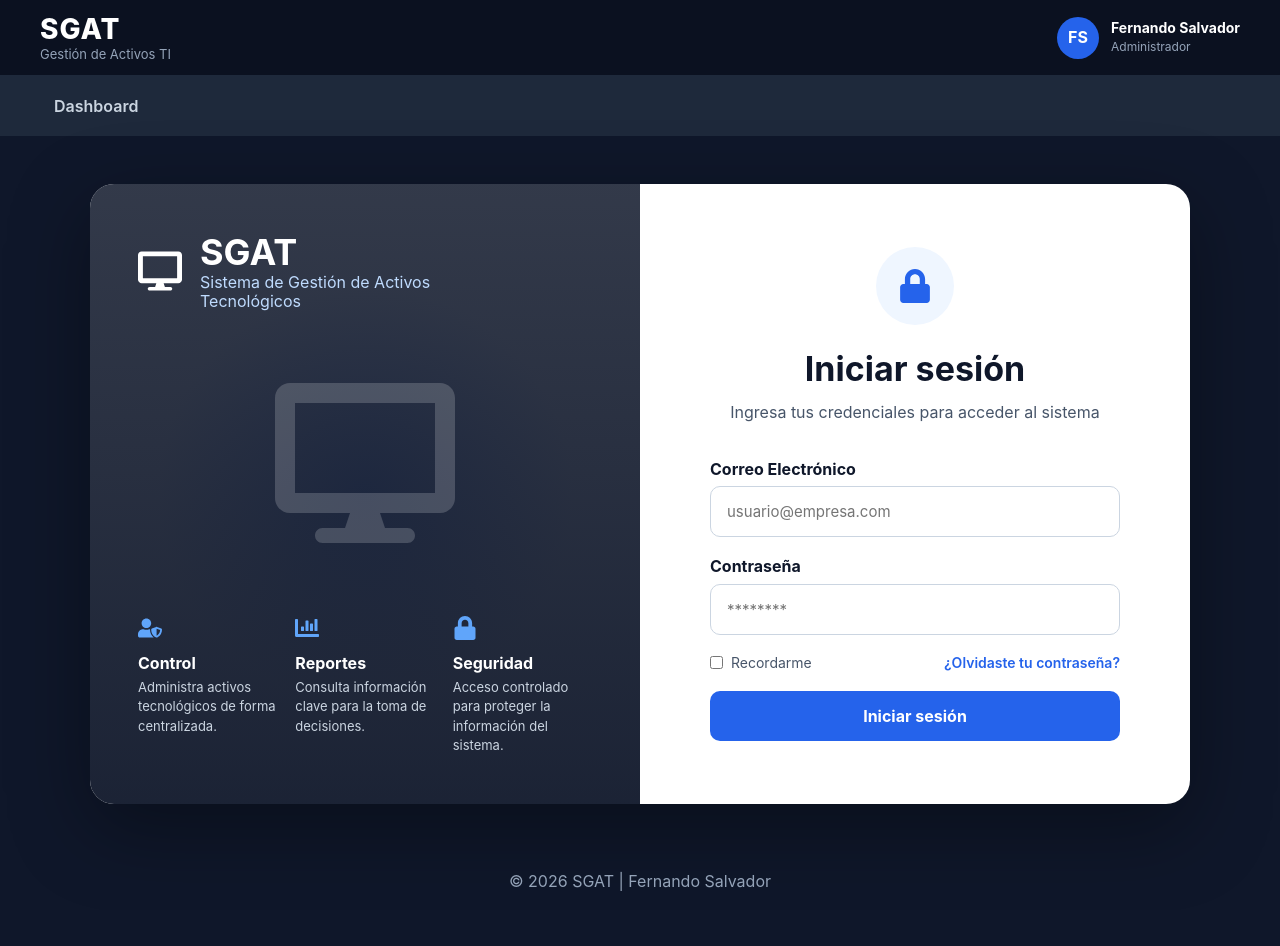
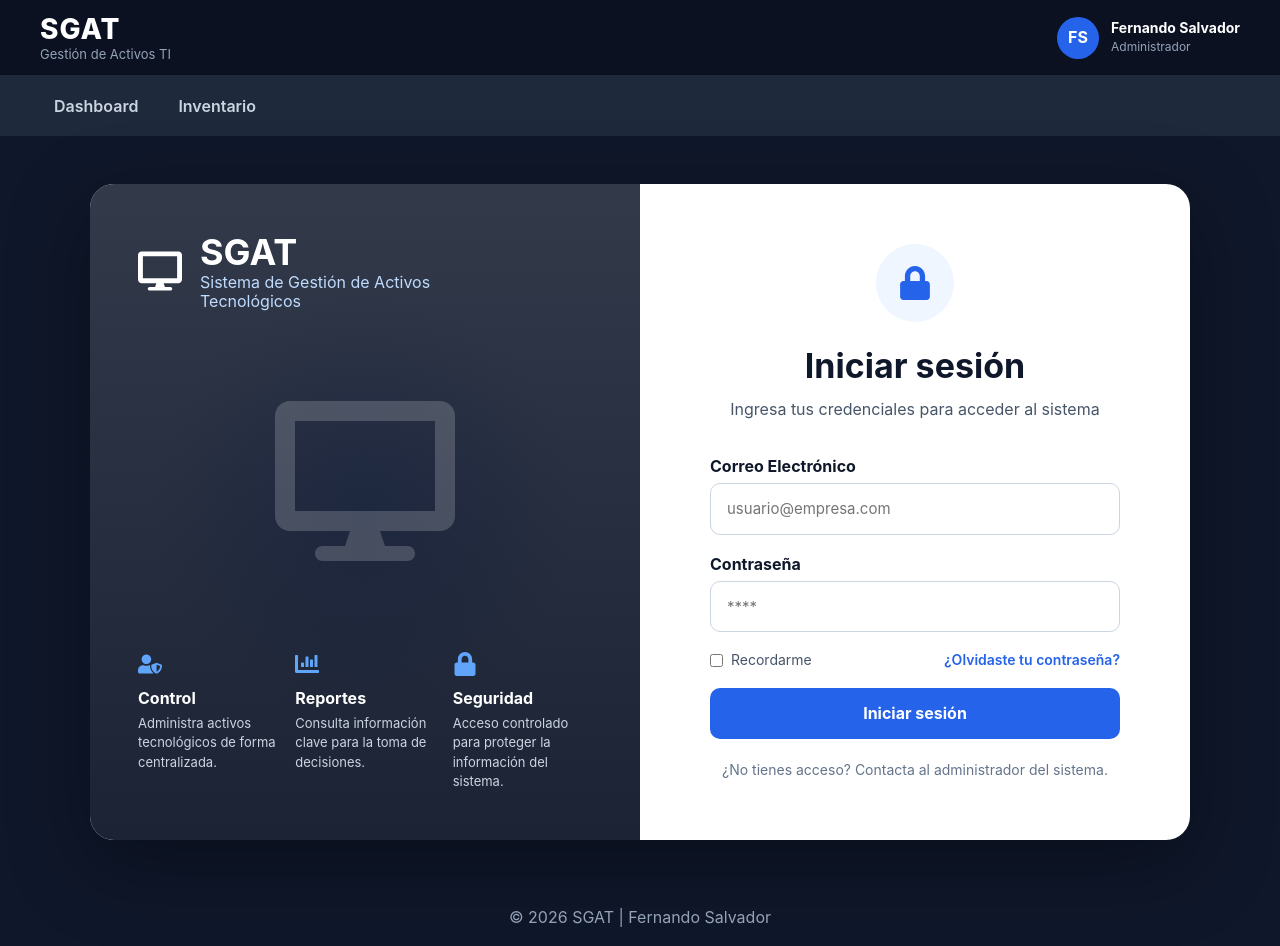
Before and after one commit to cazador0587/web_project_SGAT_frontend, a React (Vite) app: page /login in a window 1280 px wide. Before the commit the page ends 910 px from the top, so only its background shows below. Built offline with nearby package versions, Linux system fonts and the light colour scheme; a web font is replaced by a local one.

Commit message:
Mejoras visuales y experiencias de usuario

```diff
--- a/src/components/Header/Header.css
+++ b/src/components/Header/Header.css
@@ -95,8 +95,16 @@
   font-size: 14px;
 }
 
+.header__menu-link_logout {
+  color: #fca5a5;
+}
+
 .header__menu-link:hover {
   background: #334155;
+}
+
+.header__menu-link_logout:hover {
+  background: rgba(239, 68, 68, 0.15);
 }
 
 @media screen and (max-width: 768px) {
--- a/src/components/Header/Header.jsx
+++ b/src/components/Header/Header.jsx
@@ -32,11 +32,27 @@ function Header() {
 
         {isMenuOpen && (
           <div className="header__menu">
-            <Link to="/profile" className="header__menu-link">
+            <Link
+              to="/profile"
+              className="header__menu-link"
+              onClick={() => setIsMenuOpen(false)}
+            >
               Mi Perfil
             </Link>
 
-            <Link to="/login" className="header__menu-link">
+            <Link
+              to="/profile/edit"
+              className="header__menu-link"
+              onClick={() => setIsMenuOpen(false)}
+            >
+              Editar Perfil
+            </Link>
+
+            <Link
+              to="/login"
+              className="header__menu-link header__menu-link_logout"
+              onClick={() => setIsMenuOpen(false)}
+            >
               Cerrar Sesión
             </Link>
           </div>
--- a/src/components/Navigation/Navigation.jsx
+++ b/src/components/Navigation/Navigation.jsx
@@ -15,7 +15,7 @@ function Navigation() {
         Dashboard
       </NavLink>
 
-      {/* <NavLink
+      <NavLink
         to="/inventory"
         className={({ isActive }) =>
           isActive
@@ -24,7 +24,7 @@ function Navigation() {
         }
       >
         Inventario
-      </NavLink>*/}
+      </NavLink>
 
       { /* <NavLink
         to="/register-equipment"
--- a/src/pages/Login/Login.css
+++ b/src/pages/Login/Login.css
@@ -193,6 +193,26 @@
   background: #1d4ed8;
 }
 
+.login__forgot {
+  background: transparent;
+  border: none;
+  color: #2563eb;
+  cursor: pointer;
+  font-weight: 600;
+  padding: 0;
+}
+
+.login__forgot:hover {
+  text-decoration: underline;
+}
+
+.login__access-note {
+  color: #64748b;
+  font-size: 14px;
+  text-align: center;
+  line-height: 1.5;
+}
+
 @media screen and (max-width: 900px) {
   .login__container {
     grid-template-columns: 1fr;
--- a/src/pages/Login/Login.jsx
+++ b/src/pages/Login/Login.jsx
@@ -1,7 +1,18 @@
+import { useContext } from "react";
 import { FaLock, FaUserShield, FaChartBar, FaDesktop } from "react-icons/fa";
+import EquipmentContext from "../../contexts/EquipmentContext";
 import "./Login.css";
 
 function Login() {
+  const { showToast } = useContext(EquipmentContext);
+
+  const handleSubmit = (event) => {
+    event.preventDefault();
+  };
+
+  const handleForgotPassword = () => {
+    showToast("Función de recuperación de contraseña próximamente");
+  };
 
   return (
     <section className="login">
@@ -52,18 +63,17 @@ function Login() {
             Ingresa tus credenciales para acceder al sistema
           </p>
 
-          <form
-            className="login__form">
+          <form className="login__form" onSubmit={handleSubmit}>
             <div className="login__group">
               <label>Correo Electrónico</label>
 
-              <input type="email" placeholder="usuario@empresa.com" />
+              <input type="email" placeholder="usuario@empresa.com" required />
             </div>
 
             <div className="login__group">
               <label>Contraseña</label>
 
-              <input type="password" placeholder="********" />
+              <input type="password" placeholder="****" required />
             </div>
 
             <div className="login__options">
@@ -72,15 +82,22 @@ function Login() {
                 Recordarme
               </label>
 
-              <a href="#">¿Olvidaste tu contraseña?</a>
+              <button
+                type="button"
+                className="login__forgot"
+                onClick={handleForgotPassword}
+              >
+                ¿Olvidaste tu contraseña?
+              </button>
             </div>
 
-            <button
-              type="submit"
-              className="login__button"
-            >
+            <button type="submit" className="login__button">
               Iniciar sesión
             </button>
+
+            <p className="login__access-note">
+              ¿No tienes acceso? Contacta al administrador del sistema.
+            </p>
           </form>
         </div>
       </div>
```
